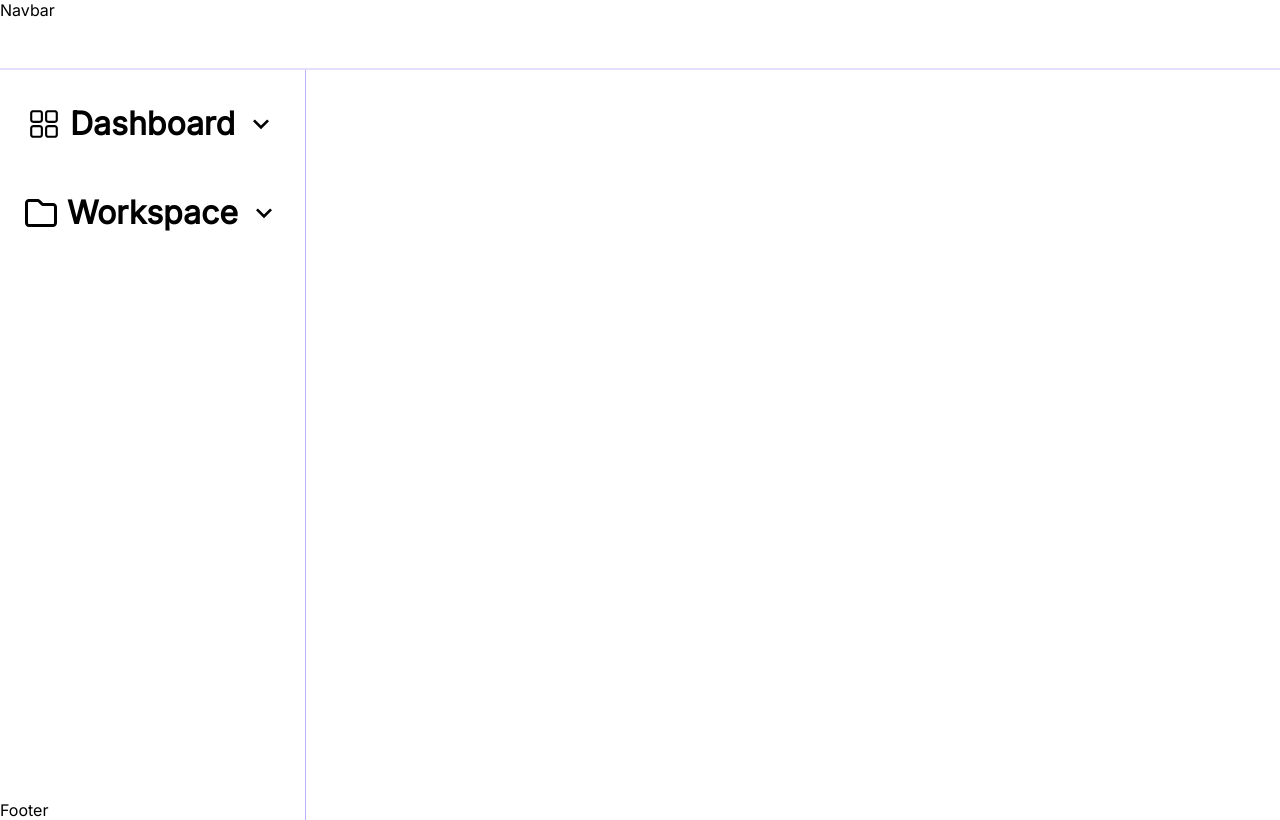
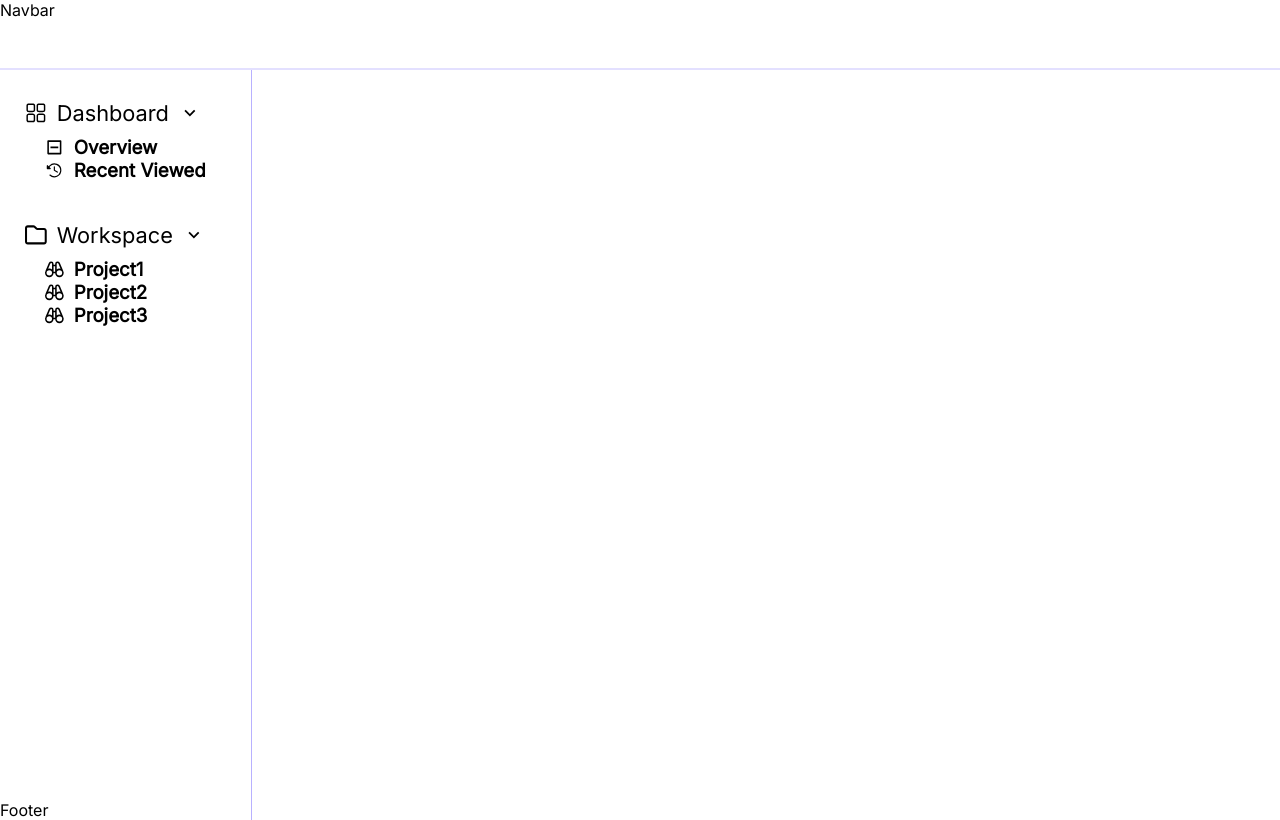
Before and after one commit to gdsc-nits-org/project-manager-frontend, a React (Vite) app: page / in a window 1280 px wide. Built offline with nearby package versions, Linux system fonts and the light colour scheme.

Commit message:
sidebar changes done

```diff
--- a/src/Components/Navbar/Navbar.jsx
+++ b/src/Components/Navbar/Navbar.jsx
@@ -1,5 +1,4 @@
 import React from "react";
-
 
 import styles from "./Navbar.module.scss";
 
--- a/src/Components/Sidebar/Sidebar.jsx
+++ b/src/Components/Sidebar/Sidebar.jsx
@@ -1,4 +1,4 @@
-import React, { useEffect, useRef, useState } from "react";
+import React, { useState } from "react";
 import { RxDashboard } from "react-icons/rx";
 import { GrOverview } from "react-icons/gr";
 import { MdKeyboardArrowDown } from "react-icons/md";
@@ -9,34 +9,14 @@ import { RiCheckboxIndeterminateLine } from "react-icons/ri";
 import styles from "./Sidebar.module.scss";
 
 const Sidebar = () => {
-  const dashboardItems = useRef();
-  const workspaceItems = useRef();
-
   const [isDashHid, setisDashHid] = useState(true);
   const [isWorkHid, setisWorkHid] = useState(true);
 
-  useEffect(() => {
-    if (isDashHid) {
-      dashboardItems.current.classList.add(styles.hidden);
-    } else {
-      dashboardItems.current.classList.remove(styles.hidden);
-    }
-  }, [isDashHid]);
-
-  useEffect(() => {
-    if (isWorkHid) {
-      workspaceItems.current.classList.add(styles.hidden);
-    } else {
-      workspaceItems.current.classList.remove(styles.hidden);
-    }
-  }, [isWorkHid]);
 
   return (
     <div className={styles.wrapper}>
       <div className={`${styles.dashboard} ${styles.container}`}>
-        <h1
-          role="button"
-          tabIndex={0}
+        <button
           style={{ color: `${isDashHid ? "black" : "rgba(115, 100, 255, 1)"}` }}
           onClick={() => {
             setisDashHid(!isDashHid);
@@ -46,9 +26,9 @@ const Sidebar = () => {
           <RxDashboard />
           Dashboard
           {isDashHid ? <MdKeyboardArrowDown /> : <IoIosArrowUp />}
-        </h1>
+        </button>
         <div className={styles.items}>
-          <div className={styles.it} ref={dashboardItems}>
+          <div className={`${isDashHid ? styles.it : styles.hidden}`}>
             <h3>
               <RiCheckboxIndeterminateLine />
               Overview
@@ -61,7 +41,7 @@ const Sidebar = () => {
         </div>
       </div>
       <div className={`${styles.workspace} ${styles.container}`}>
-        <h1
+        <button
           role="button"
           tabIndex={0}
           style={{ color: `${isWorkHid ? "black" : "rgba(115, 100, 255, 1)"}` }}
@@ -73,10 +53,10 @@ const Sidebar = () => {
           <FaRegFolder />
           Workspace
           {isWorkHid ? <MdKeyboardArrowDown /> : <IoIosArrowUp />}
-        </h1>
+        </button>
 
         <div className={styles.items}>
-          <div ref={workspaceItems} className={styles.it}>
+          <div className={`${isWorkHid ? styles.it : styles.hidden}`}>
             <h3>
               <GrOverview />
               Project1
--- a/src/Components/Sidebar/Sidebar.module.scss
+++ b/src/Components/Sidebar/Sidebar.module.scss
@@ -18,11 +18,18 @@
     padding: 10px 25px;
     cursor: pointer;
 
-    h1 {
+    button {
       display: flex;
       gap: 10px;
       justify-content: center;
       align-items: center;
+      font-size: 1.7vw;
+
+      background: none;
+      border: none;
+      padding: 0;
+      cursor: pointer;
+      outline: inherit;
     }
 
     .hidden {
```
